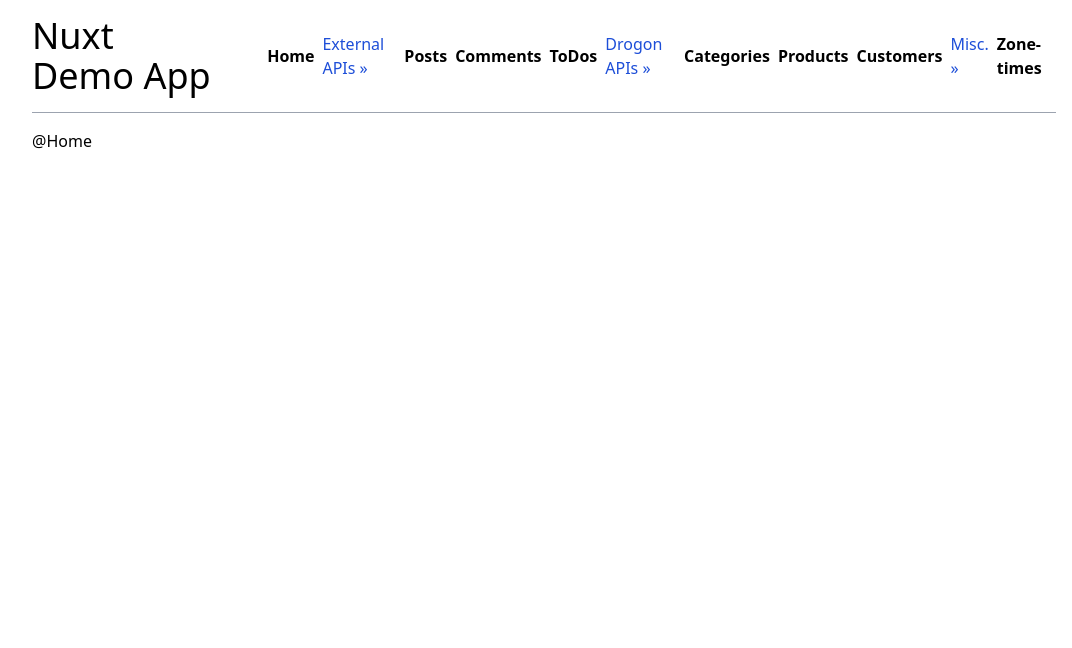
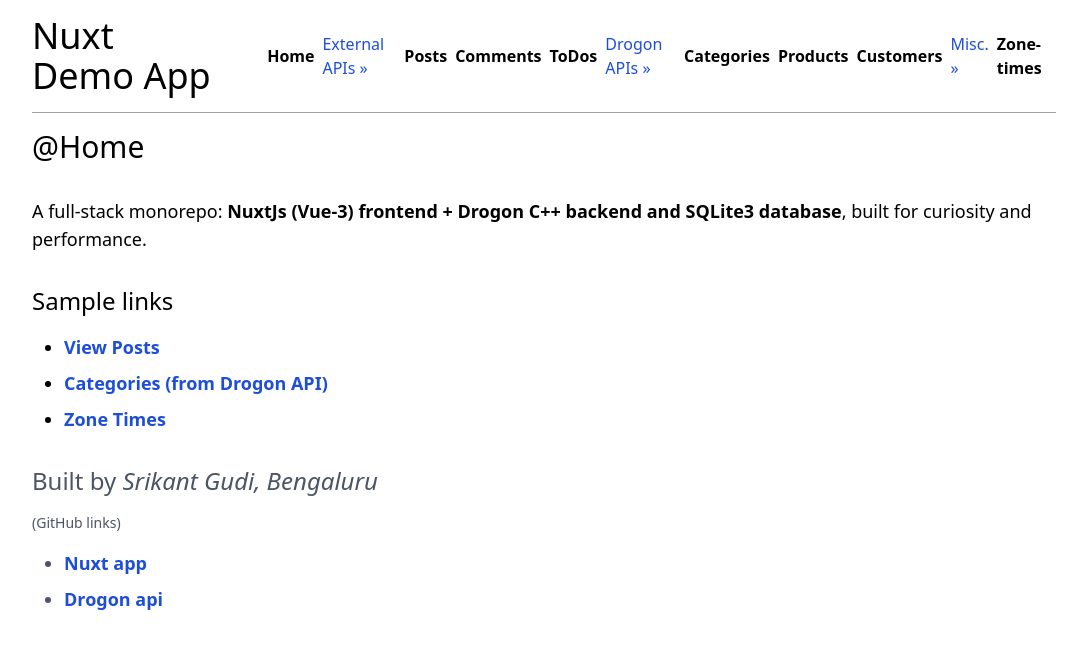
Before and after one commit to srikantgudi/nuxapp, a Nuxt app: page / in a window 1280 px wide. Shown: the top 648 px of the page, without its empty margins (96-1168 px from the left). Built offline with nearby package versions, Linux system fonts and the light colour scheme.

Commit message:
modified home page

```diff
--- a/app/pages/index.vue
+++ b/app/pages/index.vue
@@ -1,5 +1,25 @@
 <template>
     <div>
-        <h2>@Home</h2>
+        <div class="text-3xl">@Home</div>
+        <p class="text-lg my-8">
+            A full-stack monorepo: <span class="font-bold">NuxtJs (Vue-3) frontend + Drogon C++ backend and SQLite3 database</span>, built for curiosity and performance.</p>
+
+        <div class="flex flex-col gap-4 mb-8">
+            <div class="text-2xl">Sample links</div>
+            <ul class="flex flex-col gap-2 text-lg list-disc ml-8">
+                <li><a class="font-bold text-blue-700" href="/posts">View Posts</a></li>
+                <li><a class="font-bold text-blue-700" href="/categories">Categories (from Drogon API)</a></li>
+                <li><a class="font-bold text-blue-700" href="/zone-times">Zone Times</a></li>
+            </ul>
+        </div>
+
+        <div class="text-sm text-gray-600">
+            <div class="my-4 text-2xl">Built by <span class="italic">Srikant Gudi, Bengaluru</span></div>
+            <div class="my-4">(GitHub links)</div>
+            <ul class="flex flex-col gap-2 text-lg list-disc ml-8">
+                <li><a class="font-bold text-blue-700" href="https://github.com/srikantgudi/nuxapp" target="_blank">Nuxt app</a></li>
+                <li><a class="font-bold text-blue-700" href="https://github.com/srikantgudi/drogsqliteapi" target="_blank">Drogon api</a></li>
+            </ul>
+        </div>
     </div>
 </template>
```
